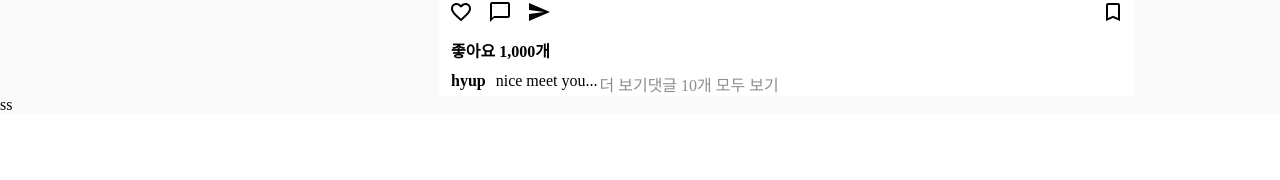
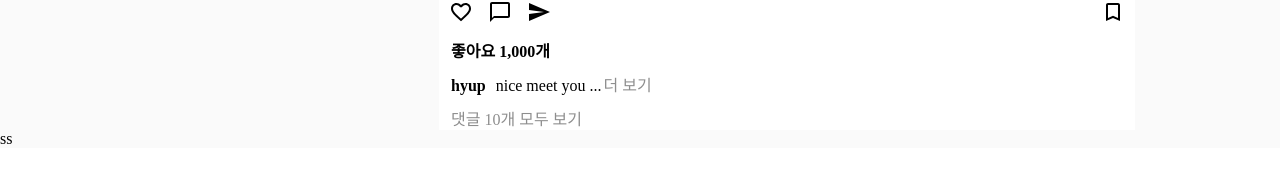
Before and after one commit to DaeHyup/instagram-layout, a React (Create React App) app: page / in a window 1280 px wide. Shown: the part 600-780 px from the top of the page. Built offline with nearby package versions, Linux system fonts and the light colour scheme.

Commit message:
mainfeed finish

```diff
--- a/src/components/structure/Mainfeed/Mainfeed.css
+++ b/src/components/structure/Mainfeed/Mainfeed.css
@@ -41,11 +41,6 @@
   margin-right: 10px;
 }
 
-.favorite {
-  position: absolute;
-  left: 30px;
-}
-
 .feedcomment {
   margin-left: 12px;
 }
@@ -53,10 +48,6 @@
 .feedcommentlike {
   margin-top: 10px;
   margin-bottom: 10px;
-}
-
-.feedcommentsentence {
-  display: flex;
 }
 
 .feedcommentsentence .moresentence {
@@ -70,4 +61,5 @@
 
 .nummoresentence {
   color: #8e8e8e;
+  margin-top: 10px;
 }
--- a/src/components/structure/Mainfeed/Mainfeed.js
+++ b/src/components/structure/Mainfeed/Mainfeed.js
@@ -19,6 +19,7 @@ const useStyles = makeStyles({
 function Mainfeed() {
   const classes = useStyles();
   return (
+    <>
       <div className="feed">
         <div className="feedtop">
           <img
@@ -50,11 +51,13 @@ function Mainfeed() {
           </div>
           <div className="feedcommentsentence">
             <strong>hyup</strong>
-          <p>nice meet you</p> ... <p className="moresentence">더 보기</p>
-          <span className="nummoresentence">댓글 10개 모두 보기</span>
+            <span>nice meet you</span> ...
+            <span className="moresentence">더 보기</span>
+            <p className="nummoresentence">댓글 10개 모두 보기</p>
           </div>
         </div>
       </div>
+    </>
   );
 }
 
```
Also changed, not shown: 1 other file (tests, documents, lock files or other folders). Lines whose indentation alone changed are shown as unchanged.
